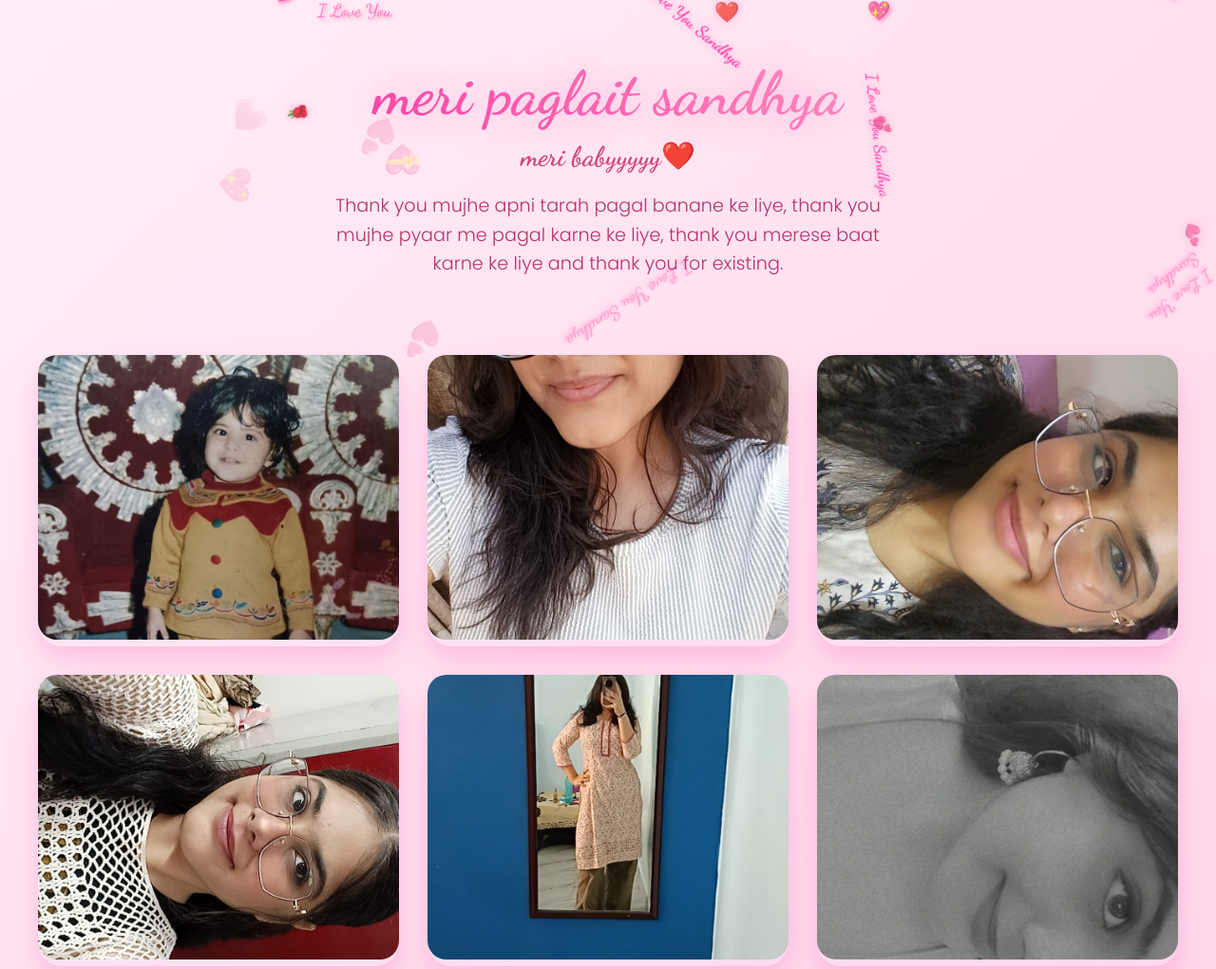
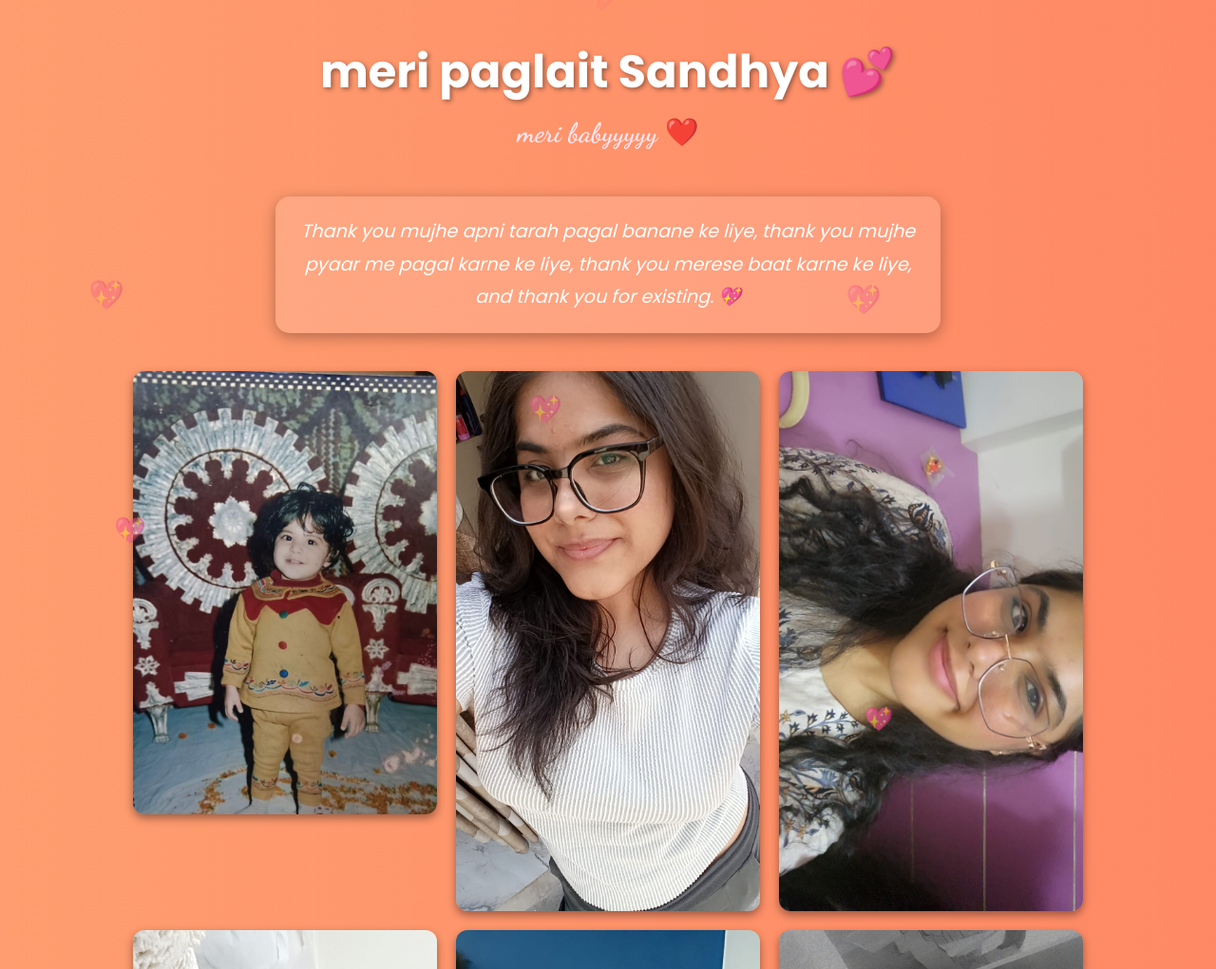
Before and after one commit to aanyahun2007-cloud/sandhyaa, a plain HTML site: page index.html in a window 1280 px wide. Shown: the top 1021 px of the page at 95% size. Drawn offline with Linux system fonts and the light colour scheme.

Commit message:
Update index.html

```diff
--- a/index.html
+++ b/index.html
@@ -3,10 +3,12 @@
 <head>
   <meta charset="UTF-8">
   <meta name="viewport" content="width=device-width, initial-scale=1.0">
-  <title>sandhya ke liye ❤️</title>
+  <title>Sandhya</title>
+
+  <!-- Google Fonts -->
+  <link href="https://fonts.googleapis.com/css2?family=Poppins:wght@400;700&family=Dancing+Script:wght@700&display=swap" rel="stylesheet">
+
   <style>
-    @import url('https://fonts.googleapis.com/css2?family=Dancing+Script:wght@400;600;700&family=Poppins:wght@300;400;500&display=swap');
-
     * {
       margin: 0;
       padding: 0;
@@ -15,303 +17,147 @@
 
     body {
       font-family: 'Poppins', sans-serif;
-      background: linear-gradient(135deg, #ffeef8 0%, #ffe0f0 50%, #ffd6ea 100%);
+      color: white;
+      text-align: center;
       min-height: 100vh;
+      display: flex;
+      flex-direction: column;
+      align-items: center;
+      background: linear-gradient(270deg, #ff7e5f, #feb47b, #86a8e7, #91eae4);
+      background-size: 800% 800%;
+      animation: gradient 15s ease infinite;
       overflow-x: hidden;
-      position: relative;
     }
 
-    /* Rain Effect */
-    .rain-container {
-      position: fixed;
-      top: 0;
-      left: 0;
-      width: 100%;
-      height: 100%;
-      pointer-events: none;
-      z-index: 1;
-      overflow: hidden;
+    @keyframes gradient {
+      0% { background-position: 0% 50%; }
+      50% { background-position: 100% 50%; }
+      100% { background-position: 0% 50%; }
     }
 
-    .rain-item {
-      position: absolute;
-      animation: fall linear infinite;
-      font-family: 'Dancing Script', cursive;
-      font-weight: 600;
-      color: #ff69b4;
-      text-shadow: 0 0 10px rgba(255, 105, 180, 0.5);
-      opacity: 0.8;
-    }
-
-    .heart {
-      font-size: 20px;
-      color: #ff1493;
-    }
-
-    .love-text {
-      font-size: 18px;
-      color: #ff69b4;
-      font-weight: 900;
-      text-shadow: 2px 2px 4px rgba(255, 105, 180, 0.8);
-    }
-
-    @keyframes fall {
-      0% { transform: translateY(-100px) rotate(0deg); opacity: 1; }
-      100% { transform: translateY(calc(100vh + 100px)) rotate(360deg); opacity: 0; }
-    }
-
-    /* Header */
-    .header {
-      text-align: center;
-      padding: 60px 20px 40px;
-      position: relative;
-      z-index: 10;
-    }
-
-    .main-title {
-      font-family: 'Dancing Script', cursive;
-      font-size: 4rem;
+    h1 {
+      font-size: 3rem;
+      margin-top: 40px;
       font-weight: 700;
-      background: linear-gradient(45deg, #ff1493, #ff69b4, #ffc0cb);
-      -webkit-background-clip: text;
-      -webkit-text-fill-color: transparent;
-      background-clip: text;
-      margin-bottom: 10px;
-      text-shadow: 0 0 30px rgba(255, 105, 180, 0.3);
-      animation: glow 2s ease-in-out infinite alternate;
+      text-shadow: 2px 2px 5px rgba(0,0,0,0.4);
     }
 
     .subtitle {
       font-family: 'Dancing Script', cursive;
       font-size: 1.8rem;
-      color: #d1477a;
-      margin-bottom: 20px;
-      opacity: 0;
-      animation: fadeInUp 2s ease forwards 1s;
+      margin: 10px 0 30px;
+      color: #ffe6f2;
     }
 
     .love-message {
+      max-width: 700px;
       font-size: 1.2rem;
-      color: #b8336a;
-      font-weight: 300;
-      max-width: 600px;
-      margin: 0 auto;
-      line-height: 1.6;
-      opacity: 0;
-      animation: fadeInUp 2s ease forwards 2s;
-    }
-
-    @keyframes glow {
-      from { text-shadow: 0 0 30px rgba(255, 105, 180, 0.3); }
-      to { text-shadow: 0 0 50px rgba(255, 105, 180, 0.6); }
-    }
-
-    @keyframes fadeInUp {
-      from { opacity: 0; transform: translateY(30px); }
-      to { opacity: 1; transform: translateY(0); }
+      margin: 20px auto 40px;
+      line-height: 1.8;
+      background: rgba(255, 255, 255, 0.15);
+      padding: 20px;
+      border-radius: 15px;
+      box-shadow: 0 4px 15px rgba(0,0,0,0.3);
+      font-style: italic;
     }
 
     /* Gallery */
     .gallery {
-      padding: 40px 20px;
-      position: relative;
-      z-index: 10;
+      display: grid;
+      grid-template-columns: repeat(auto-fit, minmax(250px, 1fr));
+      gap: 20px;
+      width: 90%;
+      max-width: 1000px;
     }
 
-    .gallery-grid {
-      display: grid;
-      grid-template-columns: repeat(auto-fit, minmax(300px, 1fr));
-      gap: 30px;
-      max-width: 1200px;
-      margin: 0 auto;
+    .gallery img {
+      width: 100%;
+      height: auto;
+      border-radius: 12px;
+      box-shadow: 0 4px 10px rgba(0,0,0,0.4);
+      transition: transform 0.4s ease, box-shadow 0.4s ease;
     }
 
-    .photo-card {
-      border-radius: 25px;
-      box-shadow: 0 20px 40px rgba(255, 105, 180, 0.15), 0 10px 20px rgba(255, 20, 147, 0.1);
-      transition: all 0.6s cubic-bezier(0.4, 0, 0.2, 1);
-      opacity: 0;
-      transform: translateY(50px) rotateX(10deg);
-      animation: floatIn 1.5s ease forwards;
+    .gallery img:hover {
+      transform: scale(1.07);
+      box-shadow: 0 6px 20px rgba(0,0,0,0.6);
     }
 
-    .photo-card:nth-child(1) { animation-delay: 0.5s; }
-    .photo-card:nth-child(2) { animation-delay: 0.8s; }
-    .photo-card:nth-child(3) { animation-delay: 1.1s; }
-    .photo-card:nth-child(4) { animation-delay: 1.4s; }
-    .photo-card:nth-child(5) { animation-delay: 1.7s; }
-    .photo-card:nth-child(6) { animation-delay: 2s; }
-
-    .photo-card:hover {
-      transform: translateY(-20px) scale(1.05) rotateX(5deg) rotateY(5deg);
-      box-shadow: 0 30px 60px rgba(255, 105, 180, 0.25), 0 15px 30px rgba(255, 20, 147, 0.2);
-    }
-
-    @keyframes floatIn {
-      to { opacity: 1; transform: translateY(0) rotateX(0deg); }
-    }
-
-    /* Footer */
-    .footer-message {
-      text-align: center;
-      padding: 60px 20px;
-      position: relative;
-      z-index: 10;
-    }
-
-    .final-message {
+    footer {
+      margin: 40px 0;
+      font-size: 1rem;
+      opacity: 0.9;
       font-family: 'Dancing Script', cursive;
-      font-size: 2.5rem;
-      font-weight: 700;
-      color: #d1477a;
-      margin-bottom: 20px;
-      opacity: 0;
-      animation: fadeInUp 2s ease forwards 3s;
-    }
-
-    .signature {
-      font-size: 1.1rem;
-      color: #b8336a;
-      font-style: italic;
-      opacity: 0;
-      animation: fadeInUp 2s ease forwards 3.5s;
     }
 
     /* Floating Hearts */
-    .floating-hearts {
+    .heart {
       position: fixed;
-      top: 0;
-      left: 0;
-      width: 100%;
-      height: 100%;
+      bottom: -20px;
+      font-size: 1.5rem;
+      color: rgba(255,255,255,0.7);
+      animation: floatUp linear infinite;
       pointer-events: none;
-      z-index: 2;
+      z-index: 0;
     }
 
-    .floating-heart {
-      position: absolute;
-      font-size: 2rem;
-      color: rgba(255, 105, 180, 0.3);
-      animation: float 6s ease-in-out infinite;
+    @keyframes floatUp {
+      0% { transform: translateY(0) scale(1); opacity: 1; }
+      100% { transform: translateY(-120vh) scale(1.5); opacity: 0; }
     }
 
-    @keyframes float {
-      0%, 100% { transform: translateY(0px) rotate(0deg); opacity: 0.3; }
-      50% { transform: translateY(-20px) rotate(180deg); opacity: 0.7; }
+    /* Fade-in effect */
+    .fade-in {
+      opacity: 0;
+      transform: translateY(20px);
+      animation: fadeIn 1.5s ease forwards;
     }
 
-    /* Sparkle */
-    .sparkle {
-      position: fixed;
-      width: 4px;
-      height: 4px;
-      background: #ff69b4;
-      border-radius: 50%;
-      pointer-events: none;
-      z-index: 3;
-      animation: sparkle 1.5s ease-out forwards;
-    }
-
-    @keyframes sparkle {
-      0% { transform: scale(0) rotate(0deg); opacity: 1; }
-      100% { transform: scale(1) rotate(180deg); opacity: 0; }
+    @keyframes fadeIn {
+      to {
+        opacity: 1;
+        transform: translateY(0);
+      }
     }
   </style>
 </head>
 <body>
-  <!-- Rain -->
-  <div class="rain-container" id="rainContainer"></div>
-  <!-- Floating Hearts -->
-  <div class="floating-hearts" id="floatingHearts"></div>
+  <h1 class="fade-in" style="animation-delay: 0.2s">meri paglait Sandhya 💕</h1>
+  <div class="subtitle fade-in" style="animation-delay: 0.6s">meri babyyyyy ❤️</div>
 
-  <!-- Header -->
-  <div class="header">
-    <h1 class="main-title">meri paglait sandhya</h1>
-    <h2 class="subtitle">meri babyyyyy❤️</h2>
-    <p class="love-message">
-      Thank you mujhe apni tarah pagal banane ke liye, thank you mujhe pyaar me pagal karne ke liye,
-      thank you merese baat karne ke liye and thank you for existing.
-    </p>
+  <div class="love-message fade-in" style="animation-delay: 1s">
+    Thank you mujhe apni tarah pagal banane ke liye,
+    thank you mujhe pyaar me pagal karne ke liye,
+    thank you merese baat karne ke liye,
+    and thank you for existing. 💖
   </div>
 
-  <!-- Gallery -->
-  <div class="gallery">
-    <div class="gallery-grid">
-      <div class="photo-card"><img src="photo1.jpg" style="width:100%; height:300px; object-fit:cover; border-radius:20px;"></div>
-      <div class="photo-card"><img src="photo2.jpg" style="width:100%; height:300px; object-fit:cover; border-radius:20px;"></div>
-      <div class="photo-card"><img src="photo3.jpg" style="width:100%; height:300px; object-fit:cover; border-radius:20px;"></div>
-      <div class="photo-card"><img src="photo4.jpg" style="width:100%; height:300px; object-fit:cover; border-radius:20px;"></div>
-      <div class="photo-card"><img src="photo5.jpg" style="width:100%; height:300px; object-fit:cover; border-radius:20px;"></div>
-      <div class="photo-card"><img src="photo6.jpg" style="width:100%; height:300px; object-fit:cover; border-radius:20px;"></div>
-    </div>
+  <div class="gallery fade-in" style="animation-delay: 1.4s">
+    <img src="photo1.jpg" alt="Photo 1">
+    <img src="photo2.jpg" alt="Photo 2">
+    <img src="photo3.jpg" alt="Photo 3">
+    <img src="photo4.jpg" alt="Photo 4">
+    <img src="photo5.jpg" alt="Photo 5">
+    <img src="photo6.jpg" alt="Photo 6">
   </div>
 
-  <!-- Footer -->
-  <div class="footer-message">
-    <div class="final-message">I Love You More Than Words Can Say</div>
-    <div class="signature">Forever yours, with all my heart 💕</div>
-  </div>
+  <footer class="fade-in" style="animation-delay: 1.8s">
+    Forever yours, with all my heart 💕
+    <br> I Love You More Than Words Can Say
+  </footer>
 
   <script>
-    // Rain Effect
-    function createRainEffect() {
-      const container = document.getElementById('rainContainer');
-      const messages = ['I Love You', '💕', '❤️', 'I Love You Sandhya', 'My Bubu', '💖', 'Forever', '🌹'];
-
-      function createRainItem() {
-        const item = document.createElement('div');
-        const isHeart = Math.random() > 0.6;
-        item.className = isHeart ? 'rain-item heart' : 'rain-item love-text';
-        item.textContent = messages[Math.floor(Math.random() * messages.length)];
-        item.style.left = Math.random() * 100 + 'vw';
-        item.style.animationDuration = (Math.random() * 4 + 6) + 's';
-        item.style.animationDelay = Math.random() * 2 + 's';
-        item.style.fontSize = (Math.random() * 6 + 16) + 'px';
-        container.appendChild(item);
-        setTimeout(() => { if (item.parentNode) item.parentNode.removeChild(item); }, 10000);
-      }
-      setInterval(createRainItem, 300);
+    // Floating hearts generator
+    function createHeart() {
+      const heart = document.createElement("div");
+      heart.className = "heart";
+      heart.innerText = "💖";
+      heart.style.left = Math.random() * 100 + "vw";
+      heart.style.animationDuration = (4 + Math.random() * 3) + "s";
+      document.body.appendChild(heart);
+      setTimeout(() => heart.remove(), 7000);
     }
-
-    // Floating Hearts
-    function createFloatingHearts() {
-      const container = document.getElementById('floatingHearts');
-      const hearts = ['💕', '❤️', '💖', '💗', '💝'];
-      for (let i = 0; i < 6; i++) {
-        const heart = document.createElement('div');
-        heart.className = 'floating-heart';
-        heart.textContent = hearts[Math.floor(Math.random() * hearts.length)];
-        heart.style.left = Math.random() * 100 + '%';
-        heart.style.top = Math.random() * 100 + '%';
-        heart.style.animationDelay = Math.random() * 6 + 's';
-        container.appendChild(heart);
-      }
-    }
-
-    // Sparkle on click
-    function createSparkle(x, y) {
-      const sparkle = document.createElement('div');
-      sparkle.className = 'sparkle';
-      sparkle.style.left = x + 'px';
-      sparkle.style.top = y + 'px';
-      document.body.appendChild(sparkle);
-      setTimeout(() => { if (sparkle.parentNode) sparkle.parentNode.removeChild(sparkle); }, 1500);
-    }
-
-    document.addEventListener('click', (e) => createSparkle(e.clientX, e.clientY));
-    document.addEventListener('touchstart', (e) => { if (e.touches[0]) createSparkle(e.touches[0].clientX, e.touches[0].clientY); });
-
-    window.addEventListener('load', () => {
-      createRainEffect();
-      createFloatingHearts();
-    });
-
-    // Random sparkles
-    setInterval(() => {
-      if (Math.random() > 0.7) {
-        createSparkle(Math.random() * window.innerWidth, Math.random() * window.innerHeight);
-      }
-    }, 2000);
+    setInterval(createHeart, 800);
   </script>
 </body>
 </html>
```
